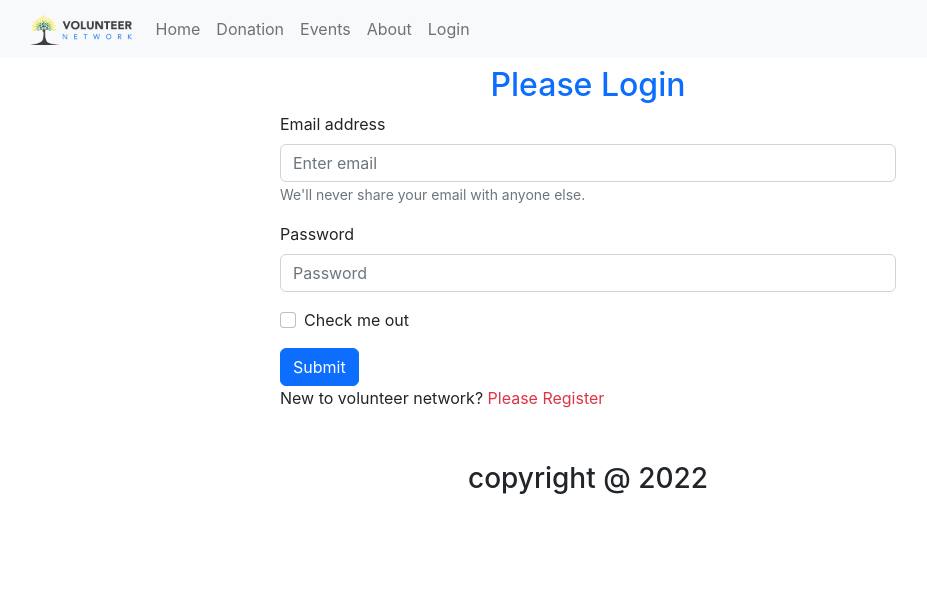
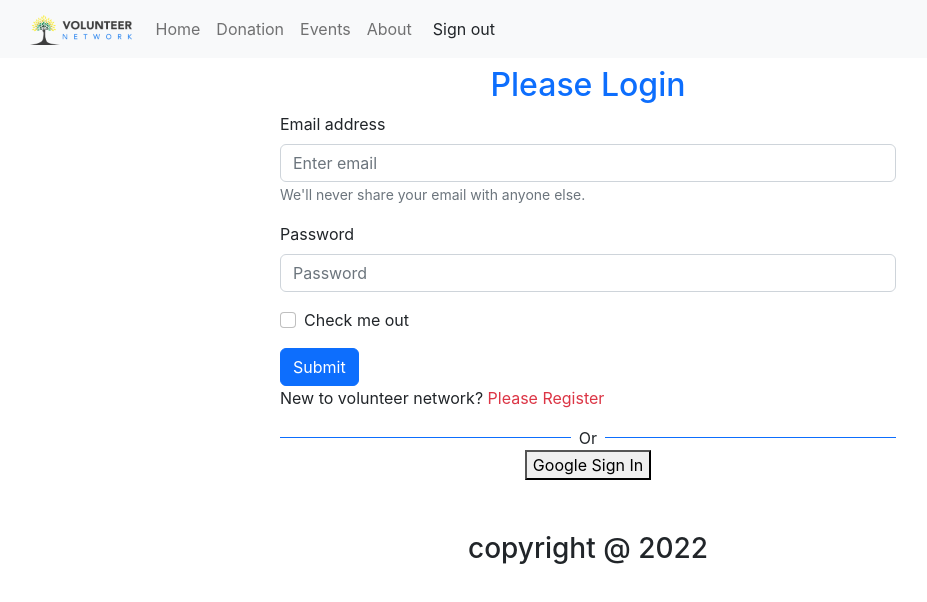
Before and after one commit to SifatNiloy/volunteer-network-client, a React (Create React App) app: page /login in a window 1280 px wide. Shown: the top 602 px of the page, without its empty margins (52-979 px from the left). Built offline with nearby package versions, Linux system fonts and the light colour scheme; no server answers; sample sign-in values are in the browser's storage.

Commit message:
social login section added

```diff
--- a/src/Pages/Login/Login/Login.js
+++ b/src/Pages/Login/Login/Login.js
@@ -1,8 +1,9 @@
 import React, { useRef } from 'react';
 import { Button, Form } from 'react-bootstrap';
 import { useSignInWithEmailAndPassword } from 'react-firebase-hooks/auth';
-import { Link, useNavigate } from 'react-router-dom';
+import { Link, useLocation, useNavigate } from 'react-router-dom';
 import auth from '../../../firebase.init';
+import SocialLogin from '../SocialLogin/SocialLogin';
 
 
 const Login = () => {
@@ -12,6 +13,8 @@ const Login = () => {
         loading,
         error,
     ] = useSignInWithEmailAndPassword(auth);
+    const location = useLocation();
+    let from = location?.state?.from?.pathname || "/";
     const emailRef = useRef('');
     const passwordRef = useRef('');
     const navigate = useNavigate();
@@ -25,7 +28,7 @@ const Login = () => {
         navigate('/register');
     }
     if (user) {
-        navigate('/home')
+        navigate(from, { replace: true });
     }
     return (
         <div className='container w-50 mx-auto'>
@@ -51,6 +54,7 @@ const Login = () => {
                 </Button>
             </Form>
             <p>New to volunteer network? <Link to='/register' className='text-danger pe-auto text-decoration-none' onClick={navigateRegister}>Please Register</Link></p>
+            <SocialLogin></SocialLogin>
         </div>
     );
 };
--- /dev/null
+++ b/src/Pages/Login/SocialLogin/SocialLogin.js
@@ -0,0 +1,18 @@
+import React from 'react';
+import google from '../../../social'
+const SocialLogin = () => {
+    return (
+        <div>
+            <div className="d-flex align-items-center">
+                <div style={{ height: ' 1px' }} className="bg-primary w-50"></div>
+                <div className="px-2">Or</div>
+                <div style={{ height: ' 1px' }} className="bg-primary w-50"></div>
+            </div>
+            <div className='text-center'>
+                <button>Google Sign In</button>
+            </div>
+        </div>
+    );
+};
+
+export default SocialLogin;
--- a/src/Pages/Shared/Header/Header.js
+++ b/src/Pages/Shared/Header/Header.js
@@ -1,3 +1,4 @@
+import { signOut } from 'firebase/auth';
 import React from 'react';
 import { Container, Nav, Navbar } from 'react-bootstrap';
 import { useAuthState } from 'react-firebase-hooks/auth';
@@ -6,6 +7,9 @@ import auth from '../../../firebase.init';
 import logo from '../../../logos/logo.png'
 const Header = () => {
     const [user] = useAuthState(auth);
+    const handleSignOut = () => {
+        signOut(auth);
+    }
     return (
         <div>
             <nav>
@@ -19,7 +23,12 @@ const Header = () => {
                             <Nav.Link as={Link} to="/donation">Donation</Nav.Link>
                             <Nav.Link as={Link} to="/events">Events</Nav.Link>
                             <Nav.Link as={Link} to="/about">About</Nav.Link>
-                            <Nav.Link as={Link} to="/login">Login</Nav.Link>
+                            {
+                                user ?
+                                    <button className='btn btn-link text-dark text-decoration-none' onClick={handleSignOut}>Sign out</button>
+                                    :
+                                    <Nav.Link as={Link} to="/login">Login</Nav.Link>
+                            }
                         </Nav>
                     </Container>
                 </Navbar>
```
Also changed, not shown: src/social/github.png (added), src/social/google.png (added).
